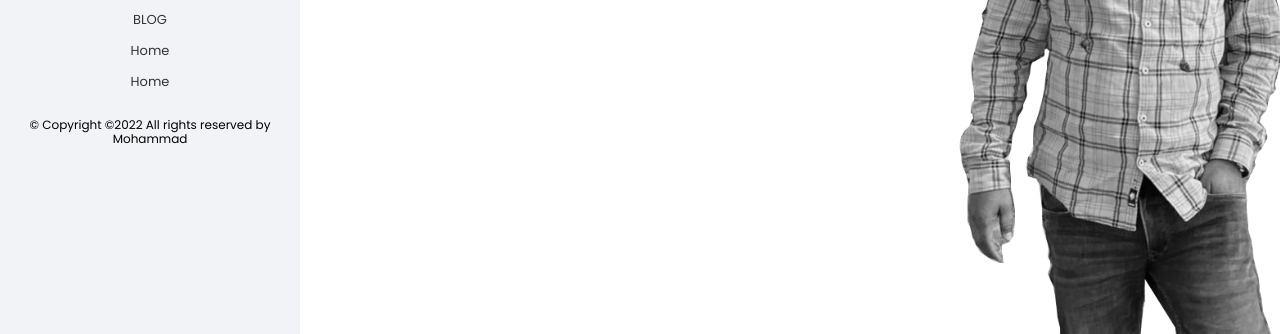
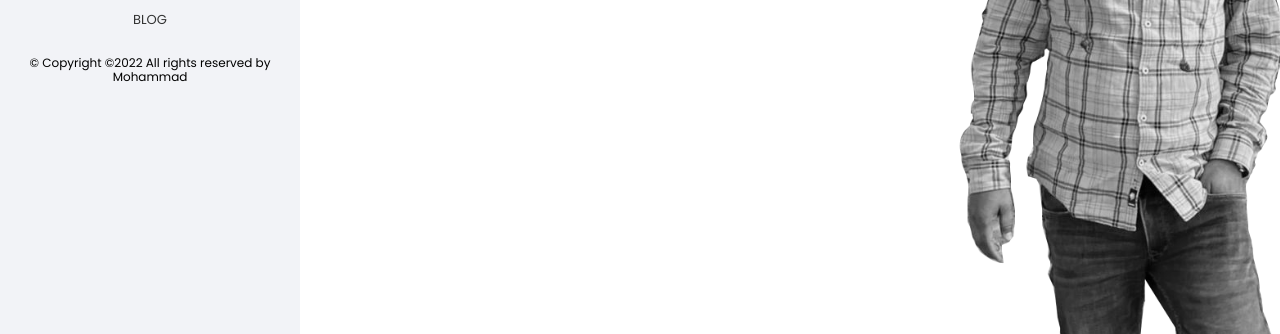
Before and after one commit to imran7358/imranFrontend, a plain HTML site: page index.html in a window 1280 px wide. Shown: the part 466-800 px from the top of the page. Drawn offline with Linux system fonts and the light colour scheme.

Commit message:
my commit
Signed-off-by: imran7358 <shaikhmiran@gmail.com>

```diff
--- a/index.html
+++ b/index.html
@@ -27,8 +27,8 @@
                        <li><a href="">EXPERINCE</a></li>
                        <li><a href="">WORK</a></li>
                        <li><a href="">BLOG</a></li>
-                       <li><a href="">Home</a></li>
-                       <li><a href="">Home</a></li>
+
+
                    </ul>
                </div>
            </nav>
```
